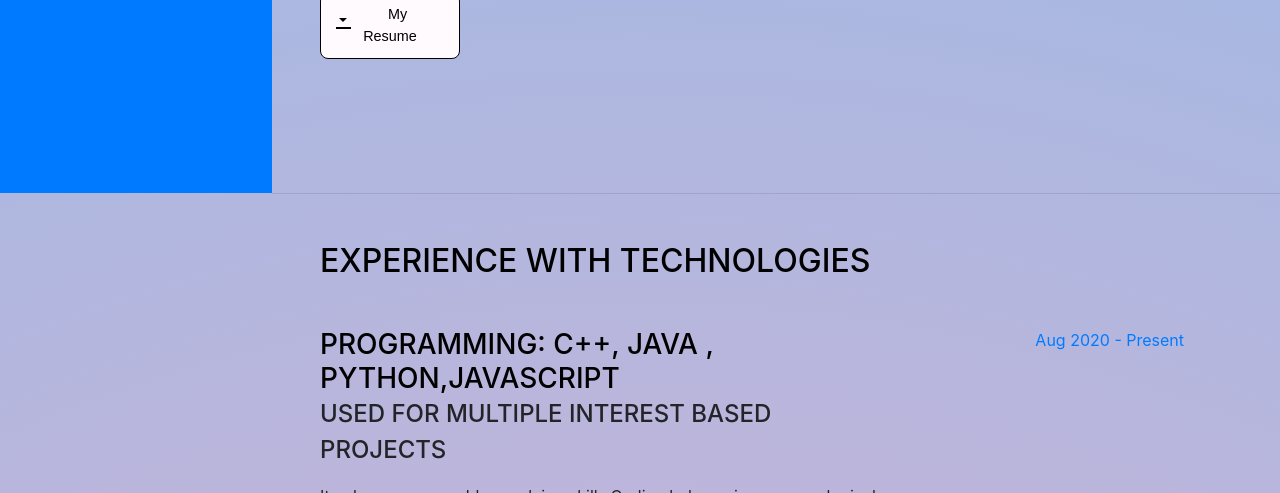
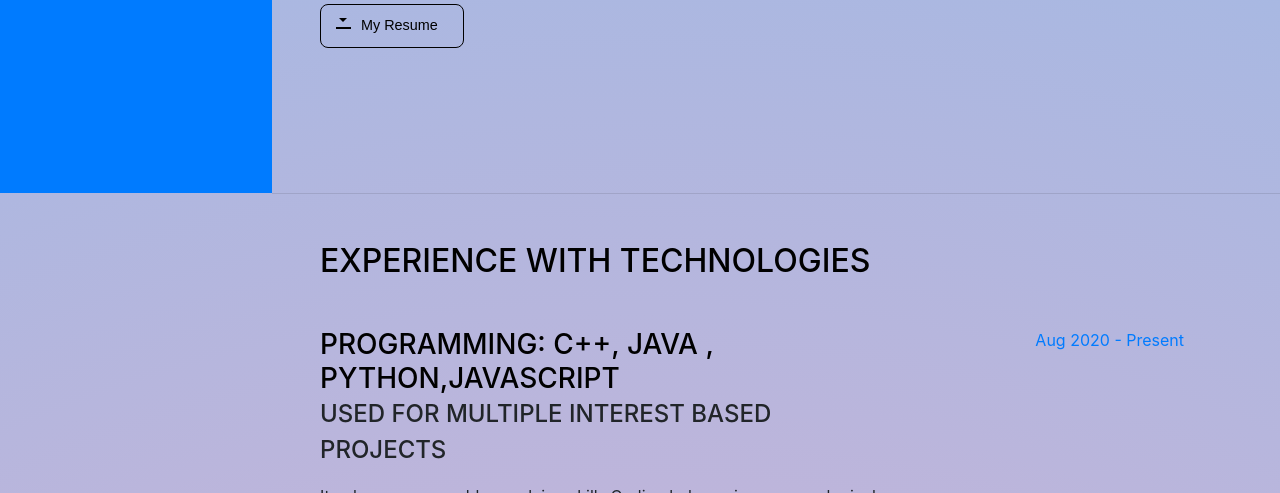
Before and after one commit to abidhabib/itsAbid, a website with bundled scripts: page index.html in a window 1280 px wide. Shown: the part 607-1100 px from the top of the page. Built offline with nearby package versions, Linux system fonts and the light colour scheme; a web font is replaced by a local one.

Commit message:
Update resume.css

```diff
--- a/css/resume.css
+++ b/css/resume.css
@@ -12,8 +12,7 @@ body {
 	display: inline-block;
 	position: relative;
 	padding: 10px 25px;
-  width: 140px;
-	background-color: #fffafe;
+
 	color: rgb(0, 0, 0);
   border-radius: 8px;
   border: 1px solid #000000;
```
